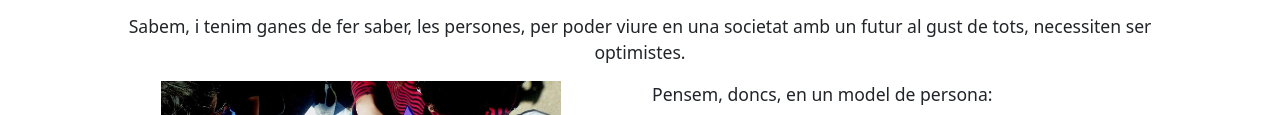
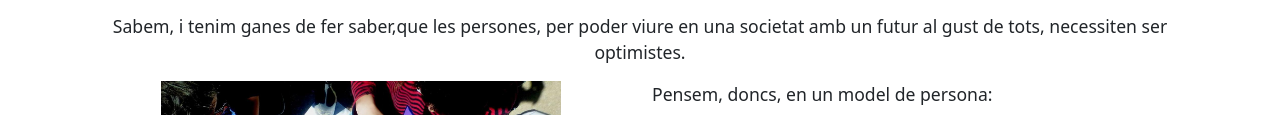
Before and after one commit to martiramon/EsplaiWeb-JEDI, a website: page html/ideari.html in a window 1280 px wide. Shown: the part 818-933 px from the top of the page. Drawn offline with nearby package versions, Linux system fonts and the light colour scheme.

Commit message:
error ortografic

```diff
--- a/html/ideari.html
+++ b/html/ideari.html
@@ -61,7 +61,7 @@
                         <p>L’Esplai Sol Naixent té la finalitat de divertir, alhora que formar, els infants i joves del poble d’una manera especial.</p>
                         <p>Som un grup de gent jove, que volem intervenir activament i desinteressadament en el temps lliure dels nens, nenes, nois i noies, ens proposem com
                             a objectiu principal transmetre uns valors i unes actituds que determinin un model de persona en activitat constant amb la seva societat.</p>
-                        <p>Sabem, i tenim ganes de fer saber, les persones, per poder viure en una societat amb un futur al gust de tots, necessiten ser optimistes.</p>
+                        <p>Sabem, i tenim ganes de fer saber,que les persones, per poder viure en una societat amb un futur al gust de tots, necessiten ser optimistes.</p>
                     </div>
                     <div class="row">
                         <div class="col-lg-6 col-md-12 text-center">
```
